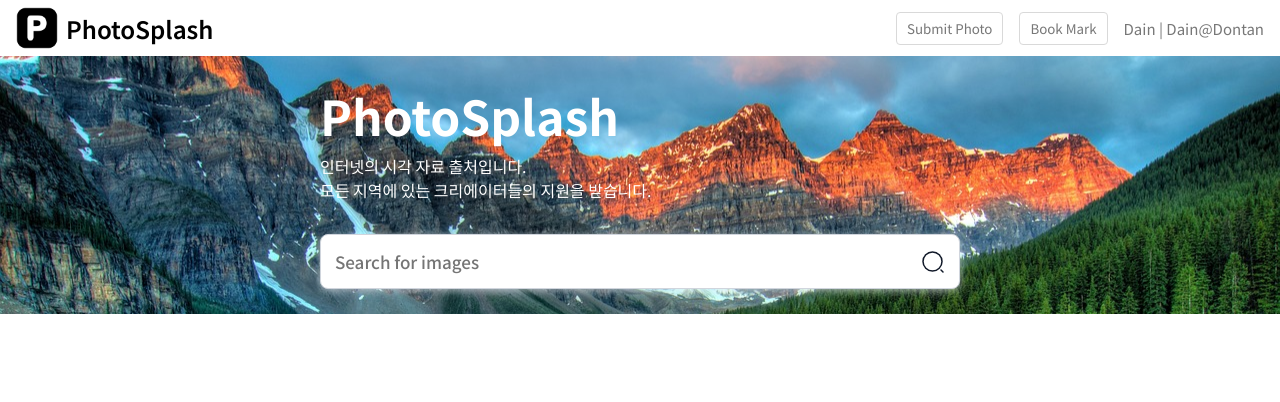
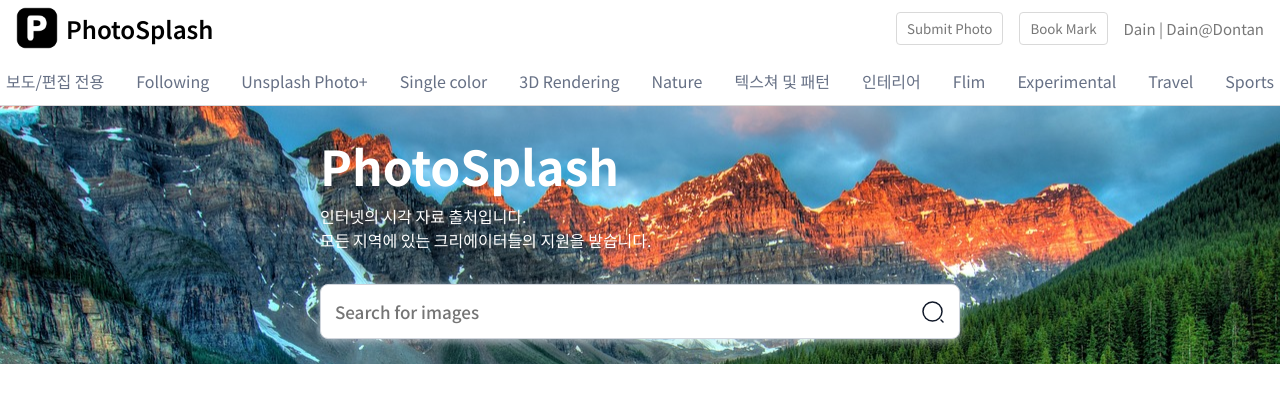
Before and after one commit to DainShin/react-album, a React (Vite) app: page / in a window 1280 px wide. Shown: the top 402 px of the page. Built offline with nearby package versions, Linux system fonts and the light colour scheme.

Commit message:
added navbar using UseState

```diff
--- /dev/null
+++ b/src/components/common/navigation/CommonNav.module.scss
@@ -0,0 +1,24 @@
+.navigation {
+    display: flex;
+    align-items: center;
+    justify-content: center;
+
+    width: 100%;
+    height: 50px;
+
+    gap: 32px;
+
+    border-bottom: 1px solid $color-white-300;
+
+    &__menu {
+        display: flex;
+        align-items: center;
+        justify-content: center;
+
+        height: 100%;
+
+        text-decoration: none;
+        color: $color-white-700;
+        font-weight: 500;
+    }
+}
--- /dev/null
+++ b/src/components/common/navigation/CommonNav.tsx
@@ -0,0 +1,34 @@
+import { useState } from 'react'
+import styles from './CommonNav.module.scss'
+import { Link } from 'react-router-dom'
+import navJson from './nav.json'
+
+interface Navigation {
+  index: number
+  path: string
+  label: string
+  searchValue: string
+  isActive: boolean
+}
+
+function CommonNav() {
+  const [navigation, setNavigation] = useState<Navigation[]>(navJson)
+
+  // based on the responsible data through useState, call the UI repetitively
+  const navLinks = navigation.map((item: Navigation) => {
+    return (
+      <Link to={item.path} className={styles.navigation__menu} key={item.path}>
+        <span className={styles.navigation__menu__label}>{item.label}</span>
+      </Link>
+    )
+  })
+
+  return (
+    <div className={styles.navigation}>
+      {navLinks}
+    </div>
+
+  )
+}
+
+export default CommonNav
--- /dev/null
+++ b/src/components/common/navigation/nav.json
@@ -0,0 +1,86 @@
+[
+    {
+        "index": 0,
+        "path": "/search/edit",
+        "label": "보도/편집 전용",
+        "searchValue": "edit",
+        "isActive": false
+    },
+    {
+        "index": 1,
+        "path": "/search/following",
+        "label": "Following",
+        "searchValue": "following",
+        "isActive": false
+    },
+    {
+        "index": 2,
+        "path": "/search/photoPlus",
+        "label": "Unsplash Photo+",
+        "searchValue": "photo",
+        "isActive": false
+    },
+    {
+        "index": 3,
+        "path": "/search/oneColor",
+        "label": "Single color",
+        "searchValue": "one color",
+        "isActive": false
+    },
+    {
+        "index": 4,
+        "path": "/search/3dRender",
+        "label": "3D Rendering",
+        "searchValue": "3d rendering",
+        "isActive": false
+    },
+    {
+        "index": 5,
+        "path": "/search/nature",
+        "label": "Nature",
+        "searchValue": "nature",
+        "isActive": false
+    },
+    {
+        "index": 6,
+        "path": "/search/texture",
+        "label": "텍스쳐 및 패턴",
+        "searchValue": "texture",
+        "isActive": false
+    },
+    {
+        "index": 7,
+        "path": "/search/interior",
+        "label": "인테리어",
+        "searchValue": "interior",
+        "isActive": false
+    },
+    {
+        "index": 8,
+        "path": "/search/film",
+        "label": "Flim",
+        "searchValue": "film",
+        "isActive": false
+    },
+    {
+        "index": 9,
+        "path": "/search/experimental",
+        "label": "Experimental",
+        "searchValue": "experimental",
+        "isActive": false
+    },
+    {
+        "index": 10,
+        "path": "/search/travel",
+        "label": "Travel",
+        "searchValue": "travel",
+        "isActive": false
+    },
+    {
+        "index": 11,
+        "path": "/search/sports",
+        "label": "Sports",
+        "searchValue": "sports",
+        "isActive": false
+    }
+]
--- a/src/pages/index/index.tsx
+++ b/src/pages/index/index.tsx
@@ -1,6 +1,7 @@
 import styles from "./styles/index.module.scss"
 import CommonHeader from "@/components/common/header/CommonHeader"
 import CommonSearchBar from "@/components/common/searchBar/CommonSearchBar"
+import CommonNav from "@/components/common/navigation/CommonNav"
 
 function index() {
   return (
@@ -8,6 +9,7 @@ function index() {
         {/* 공통 헤더 UI 부분 */}
         <CommonHeader/>
         {/* 공통 네비게이션 UI 부분 */}
+        <CommonNav/>
         <div className={styles.page__contents}>
             <div className={styles.page__contents__introBox}>
                 <div className={styles.wrapper}>
```
